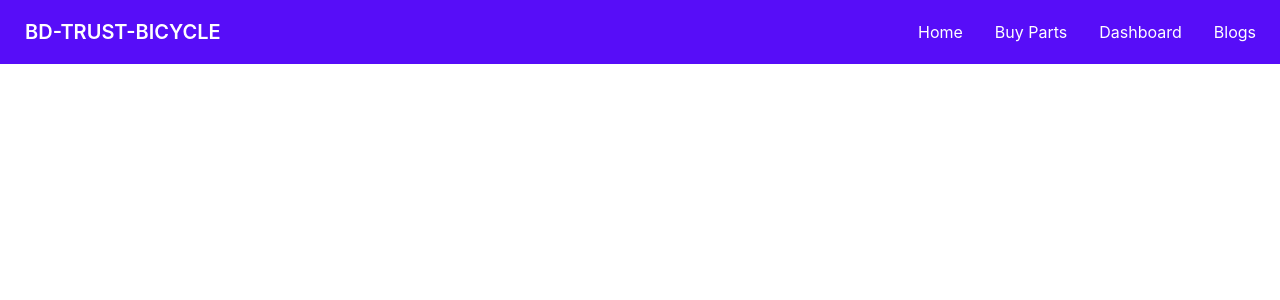
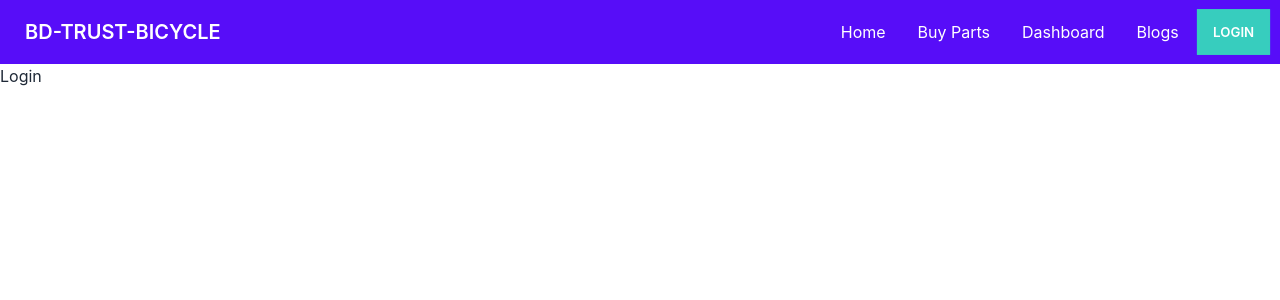
Before and after one commit to Rafat-Web-Developer/bd-trust-bicycle, a React (Create React App) app: page /login in a window 1280 px wide. Shown: the top 300 px of the page. Built offline with nearby package versions, Linux system fonts and the light colour scheme.

Commit message:
Create a login component

```diff
--- a/src/App.js
+++ b/src/App.js
@@ -7,6 +7,7 @@ import Dashboard from "./Pages/Dashboard/Dashboard";
 import MyOrders from "./Pages/Dashboard/MyOrders";
 import AddReview from "./Pages/Dashboard/AddReview";
 import Profile from "./Pages/Dashboard/Profile";
+import Login from "./Pages/Login/Login";
 
 function App() {
   return (
@@ -21,6 +22,7 @@ function App() {
           <Route path="profile" element={<Profile></Profile>}></Route>
         </Route>
         <Route path="/blogs" element={<Blogs></Blogs>}></Route>
+        <Route path="/login" element={<Login></Login>}></Route>
       </Routes>
     </>
   );
--- /dev/null
+++ b/src/Pages/Login/Login.js
@@ -0,0 +1,11 @@
+import React from "react";
+
+const Login = () => {
+  return (
+    <div>
+      <h1>Login</h1>
+    </div>
+  );
+};
+
+export default Login;
--- a/src/Pages/Shared/Navbar.js
+++ b/src/Pages/Shared/Navbar.js
@@ -15,6 +15,11 @@ const Navbar = () => {
       </li>
       <li>
         <Link to="/blogs">Blogs</Link>
+      </li>
+      <li>
+        <Link className="btn btn-accent" to="/login">
+          Login
+        </Link>
       </li>
     </>
   );
```
